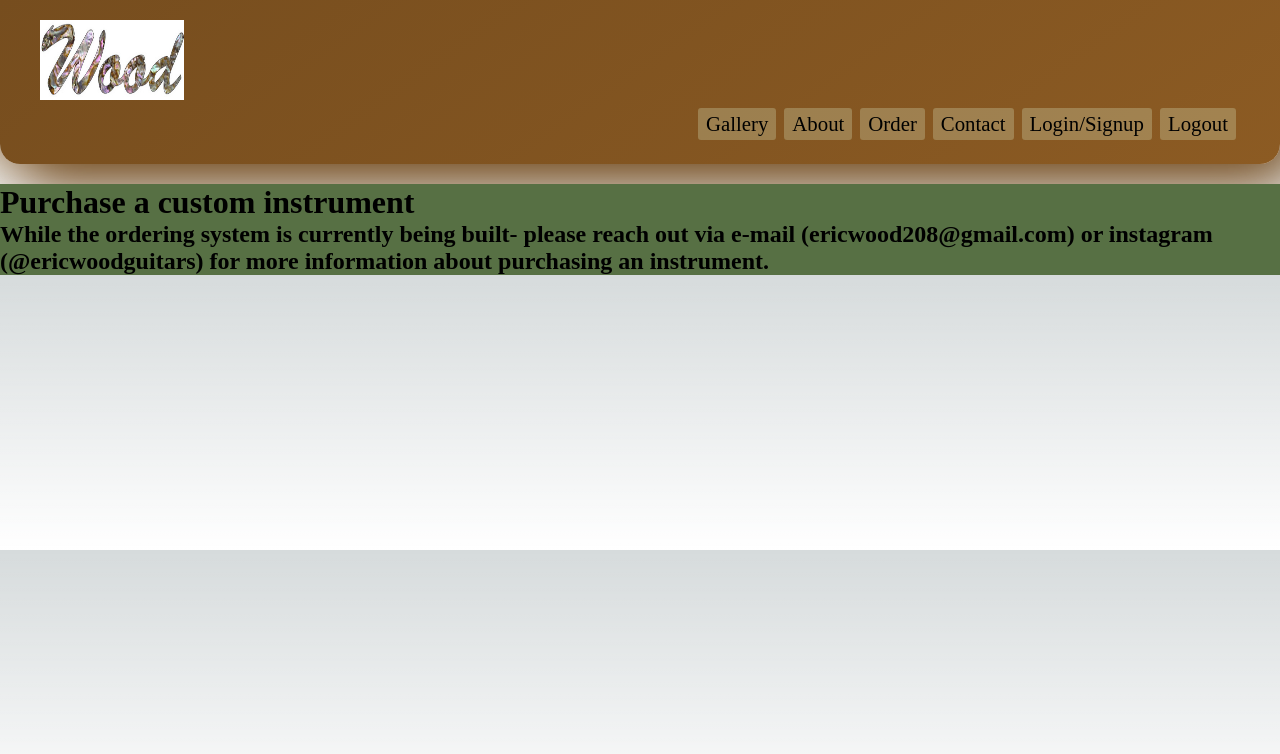
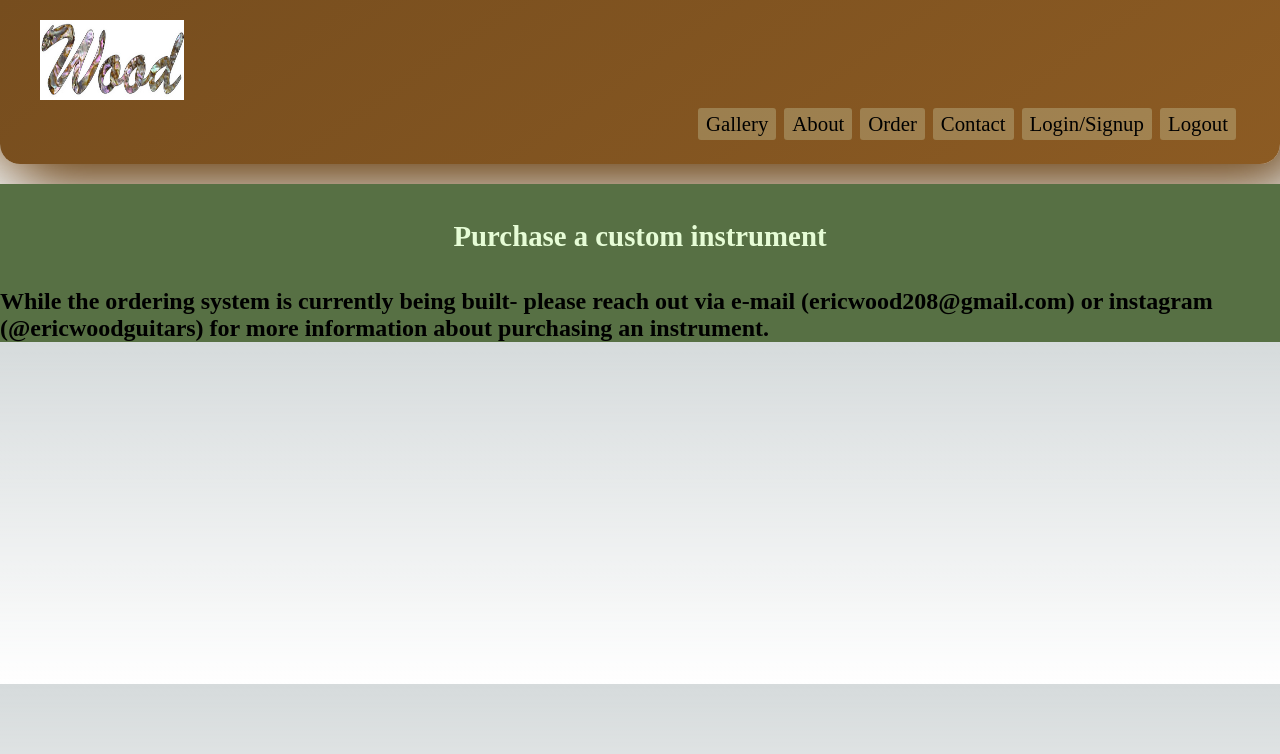
Before and after one commit to mariahmcdaniel/wood-guitars-ui, a Next.js app: page /order in a window 1280 px wide. Shown: the top 754 px of the page. Built offline with nearby package versions, Linux system fonts and the light colour scheme.

Commit message:
order pg styled components

```diff
--- a/pages/order.js
+++ b/pages/order.js
@@ -1,10 +1,20 @@
 import Layout from "@/components/layout"
+import styled from "styled-components";
+
+const H1 = styled.h1`
+font-size: clamp(1.4rem, 4vw, 1.8rem);
+color: #E6FCD6;
+display: flex;
+justify-content:center;
+padding: calc(10px + 2vw);
+text-align: center;
+`;
 
 export default function Order(){
   return(
     <Layout>
       <div>
-      <h1>Purchase a custom instrument</h1>
+      <H1>Purchase a custom instrument</H1>
       </div>
       <section>
       <h2>While the ordering system is currently being built- please reach out via e-mail (ericwood208@gmail.com) or instagram (@ericwoodguitars) for more information about purchasing an instrument.</h2>
```
